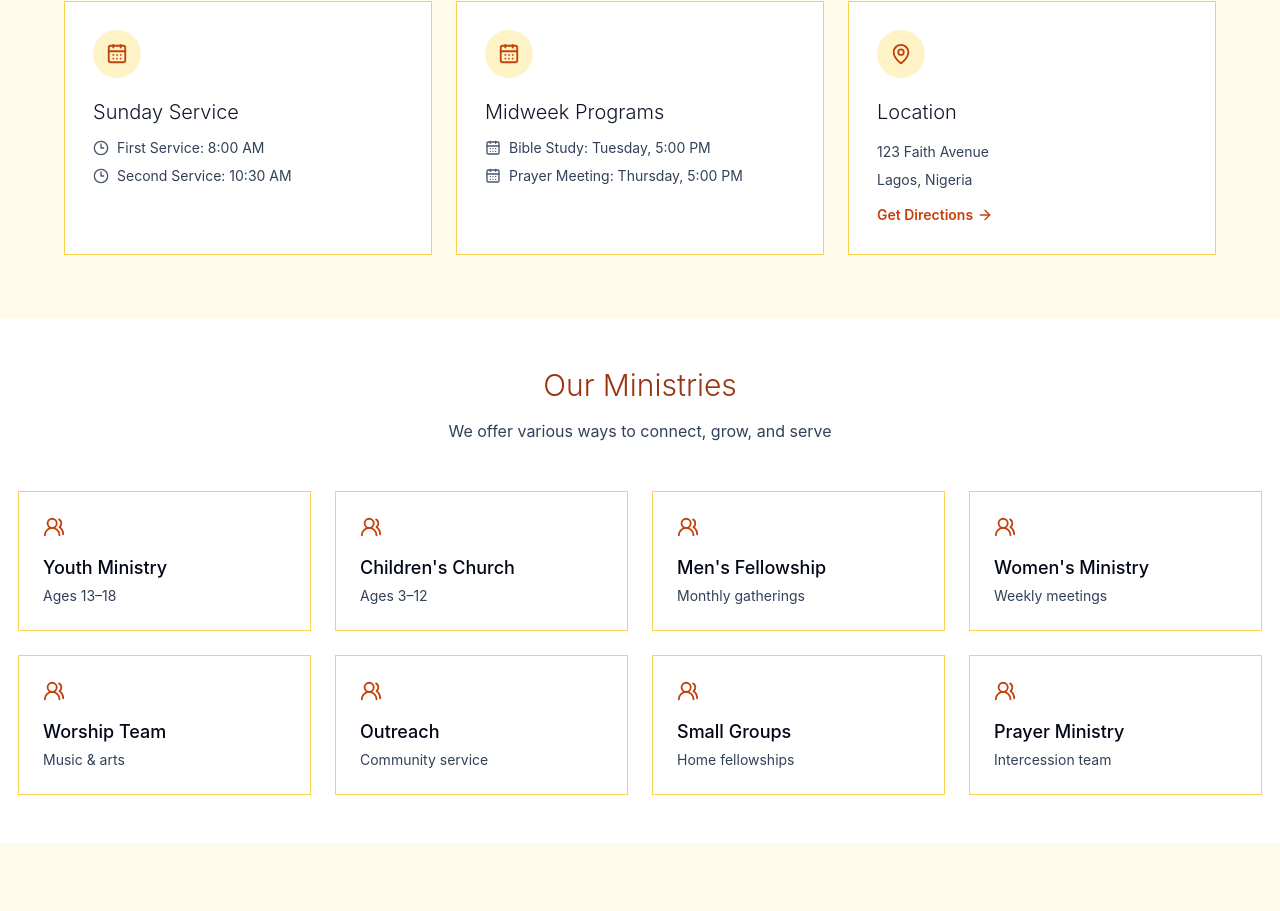
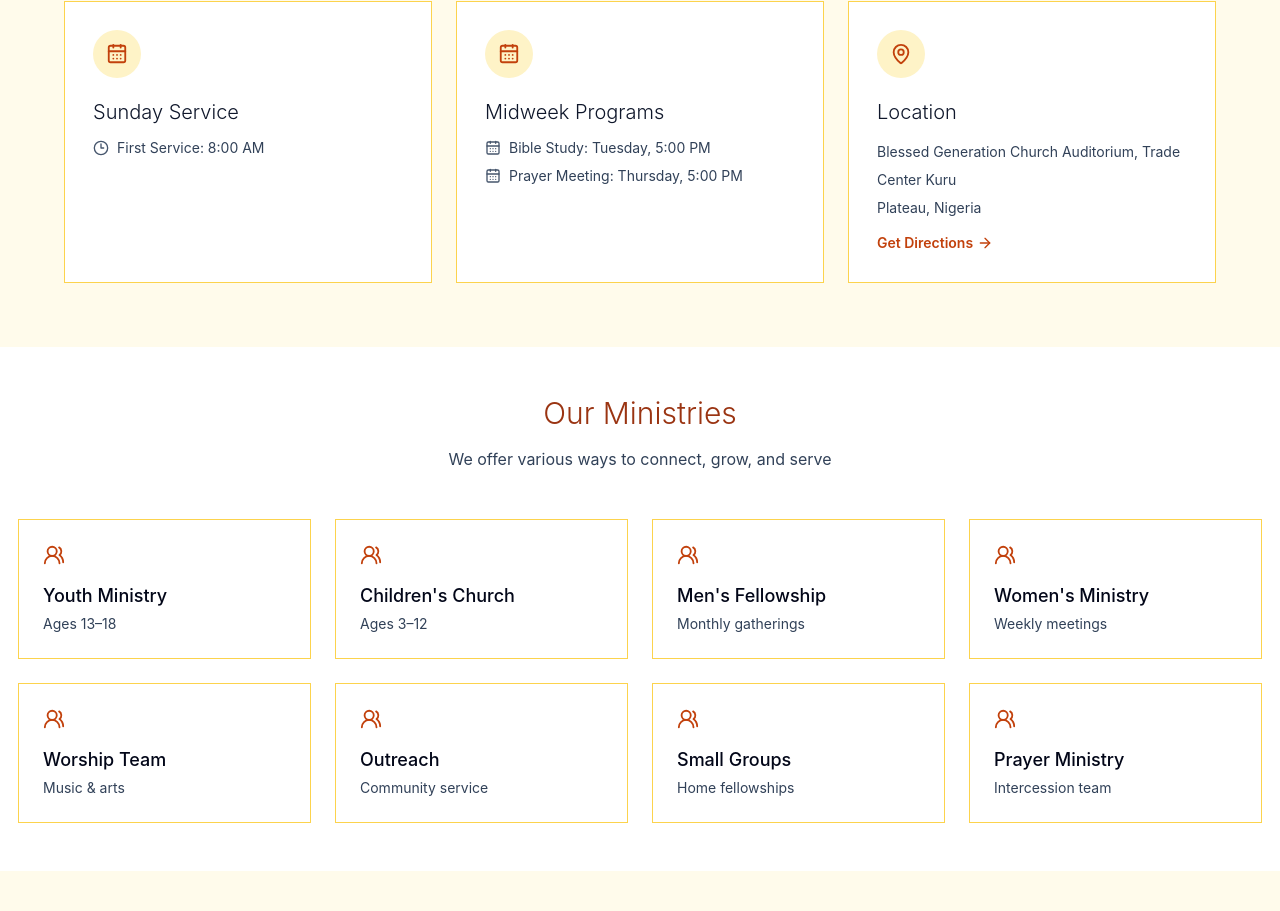
Before and after one commit to AdeNoah/MichaelAdegboye-Portfolio, a React (Vite) app: page /ministry in a window 1280 px wide. Shown: the part 1559-2470 px from the top of the page. Built offline with nearby package versions, Linux system fonts and the light colour scheme.

Commit message:
fine tuned the ministry page

```diff
--- a/src/pages/Ministry.tsx
+++ b/src/pages/Ministry.tsx
@@ -129,10 +129,6 @@ const Ministry = () => {
                 <Clock3 aria-hidden="true" className="shrink-0 text-slate-600" size={16} />
                 <span>First Service: 8:00 AM</span>
               </li>
-              <li className="flex items-center gap-2">
-                <Clock3 aria-hidden="true" className="shrink-0 text-slate-600" size={16} />
-                <span>Second Service: 10:30 AM</span>
-              </li>
             </ul>
           </article>
 
@@ -159,13 +155,13 @@ const Ministry = () => {
             </span>
             <h3 className="mb-3 text-xl font-light text-slate-900">Location</h3>
             <address className="mb-2 text-sm not-italic leading-7 text-slate-700">
-              123 Faith Avenue
+              Blessed Generation Church Auditorium, Trade Center Kuru
               <br />
-              Lagos, Nigeria
+              Plateau, Nigeria
             </address>
             <a
               className="inline-flex items-center gap-1 text-sm font-semibold text-[#c2410c] hover:text-[#9a3412]"
-              href="https://www.google.com/maps/search/?api=1&query=123+Faith+Avenue%2C+Lagos%2C+Nigeria"
+              href=""
               target="_blank"
               rel="noreferrer"
             >
```
